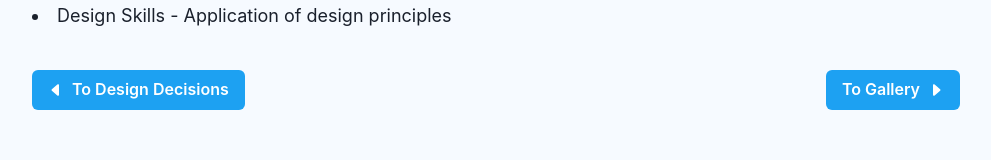
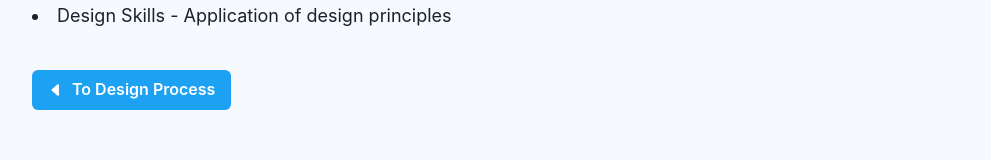
Before and after one commit to ong6/ContractMe, a Next.js app: page /demo in a window 1280 px wide. Shown: the part 1898-2058 px from the top of the page, without its empty margins (144-1135 px from the left). Built offline with nearby package versions, Linux system fonts and the light colour scheme.

Commit message:
update evaluation

```diff
--- a/pages/demo.js
+++ b/pages/demo.js
@@ -62,11 +62,11 @@ export default function Demo() {
 						<ol className="py-4 text-lg list-decimal list-inside">
 							<ListLink
 								data="Template file"
-								weblink="https://www.figma.com/file/brRhvhN3In9jbjXjRXK1GO/Jun-Xiong-Prototype?node-id=22%3A1116"
+								weblink="https://www.figma.com/file/cOeKMKw3s5ijxGPxupQQDn/Contract-Me!?node-id=14855%3A5765"
 							/>
 							<ListLink
 								data="Prototype file"
-								weblink="https://www.figma.com/proto/brRhvhN3In9jbjXjRXK1GO/Jun-Xiong-Prototype?page-id=0%3A1&node-id=8%3A170&viewport=337%2C48%2C0.5&scaling=scale-down&starting-point-node-id=8%3A170"
+								weblink="https://www.figma.com/proto/cOeKMKw3s5ijxGPxupQQDn/Contract-Me!?page-id=14855%3A5765&node-id=14944%3A16012&viewport=337%2C48%2C0.1&scaling=min-zoom&starting-point-node-id=14944%3A16012&show-proto-sidebar=1"
 							/>
 						</ol>
 						<div className="mt-2 text-xl font-medium">Summary & Takeaways</div>
@@ -102,16 +102,9 @@ export default function Demo() {
 				</Section>
 				<Section delay={0.7}>
 					<div className="flex items-center justify-between">
-						<Link href="/decisions">
+						<Link href="/evaluation">
 							<Button colorScheme="twitter" leftIcon={<BsFillCaretLeftFill />}>
-								To Design Decisions
-							</Button>
-						</Link>
-						<Link href="/gallery">
-							<Button
-								colorScheme="twitter"
-								rightIcon={<BsFillCaretRightFill />}>
-								To Gallery
+								To Design Process
 							</Button>
 						</Link>
 					</div>
--- a/pages/evaluation.js
+++ b/pages/evaluation.js
@@ -574,7 +574,9 @@ export default function Evaluation() {
 			</Section>
 			<Section delay={0.4}>
 				<div className="mt-6 text-lg">
-					<div className="mt-2 text-xl font-medium">Areas for Improvement</div>
+					<div className="mt-2 text-xl font-medium">
+						Areas for Improvement and changes made
+					</div>
 					<div className="mt-2 mb-4 text-lg">
 						We also noted some areas where we could improve upon that we noticed
 						where pain points for users. Based on these findings, our team
@@ -779,9 +781,9 @@ export default function Evaluation() {
 			</Section>
 			<Section delay={0.6}>
 				<div className="flex items-center justify-between">
-					<Link href="/">
+					<Link href="/process">
 						<Button colorScheme="teal" leftIcon={<BsFillCaretLeftFill />}>
-							To Introduction
+							To Design Process
 						</Button>
 					</Link>
 					<Link href="/demo">
--- a/pages/process.js
+++ b/pages/process.js
@@ -829,14 +829,14 @@ export default function Process() {
 			</Section>
 			<Section delay={0.6}>
 				<div className="flex items-center justify-between">
-					<Link href="/">
+					<Link href="/user">
 						<Button colorScheme="teal" leftIcon={<BsFillCaretLeftFill />}>
-							To Introduction
+							To User Research
 						</Button>
 					</Link>
-					<Link href="/demo">
+					<Link href="/evaluation">
 						<Button colorScheme="teal" rightIcon={<BsFillCaretRightFill />}>
-							To Figma Showcase
+							To Evaluation
 						</Button>
 					</Link>
 				</div>
--- a/pages/user.js
+++ b/pages/user.js
@@ -280,9 +280,9 @@ export default function User() {
 							To Introduction
 						</Button>
 					</Link>
-					<Link href="/demo">
+					<Link href="/process">
 						<Button colorScheme="teal" rightIcon={<BsFillCaretRightFill />}>
-							To Figma Showcase
+							To Design Process
 						</Button>
 					</Link>
 				</div>
```
